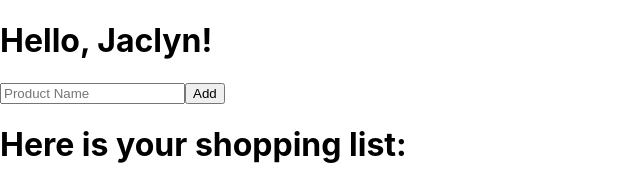
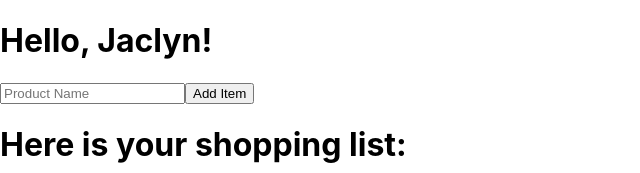
Before and after one commit to JaclynFoster/shopping-list, a React (Create React App) app: page / in a window 1280 px wide. Shown: the top 173 px of the page, without its empty margins (0-640 px from the left). Built offline with nearby package versions, Linux system fonts and the light colour scheme.

Commit message:
created shopping list form props and passed it down

```diff
--- a/src/App.tsx
+++ b/src/App.tsx
@@ -7,10 +7,14 @@ import ShoppingListForm from './components/ShoppingListForm';
 
 function App() {
   const [items, setItems ] = useState<Item[]>([])
+  const addItem = (product: string) => {
+    console.log("Made it to app component")
+    console.log(product)
+  }
   return (
     <div>
  <Greeter person="Jaclyn"/>
- <ShoppingListForm />
+ <ShoppingListForm addItem={addItem} />
  <ShoppingList items={items}/>
     </div>
   );
--- a/src/components/ShoppingListForm.tsx
+++ b/src/components/ShoppingListForm.tsx
@@ -1,15 +1,22 @@
-import React from 'react'
+import React, { useRef } from 'react'
 
-function ShoppingListForm(): JSX.Element {
+interface ShoppingListFormProps {
+    addItem: (item: string) => void
+}
+
+function ShoppingListForm({addItem}: ShoppingListFormProps): JSX.Element {
+    const inputRef = useRef<HTMLInputElement>(null)
   function handleSubmit(e: React.FormEvent) {
     e.preventDefault()
-    console.log('Submitted')
+    const newProduct = inputRef.current!.value
+    addItem(newProduct)
+    inputRef.current!.value = ""
   }
   return (
     <div>
       <form onSubmit={handleSubmit}>
-        <input type="text" placeholder="Product Name" />
-        <button type="submit">Add</button>
+        <input ref={inputRef} type="text" placeholder="Product Name" />
+        <button type="submit">Add Item</button>
       </form>
     </div>
   )
```
